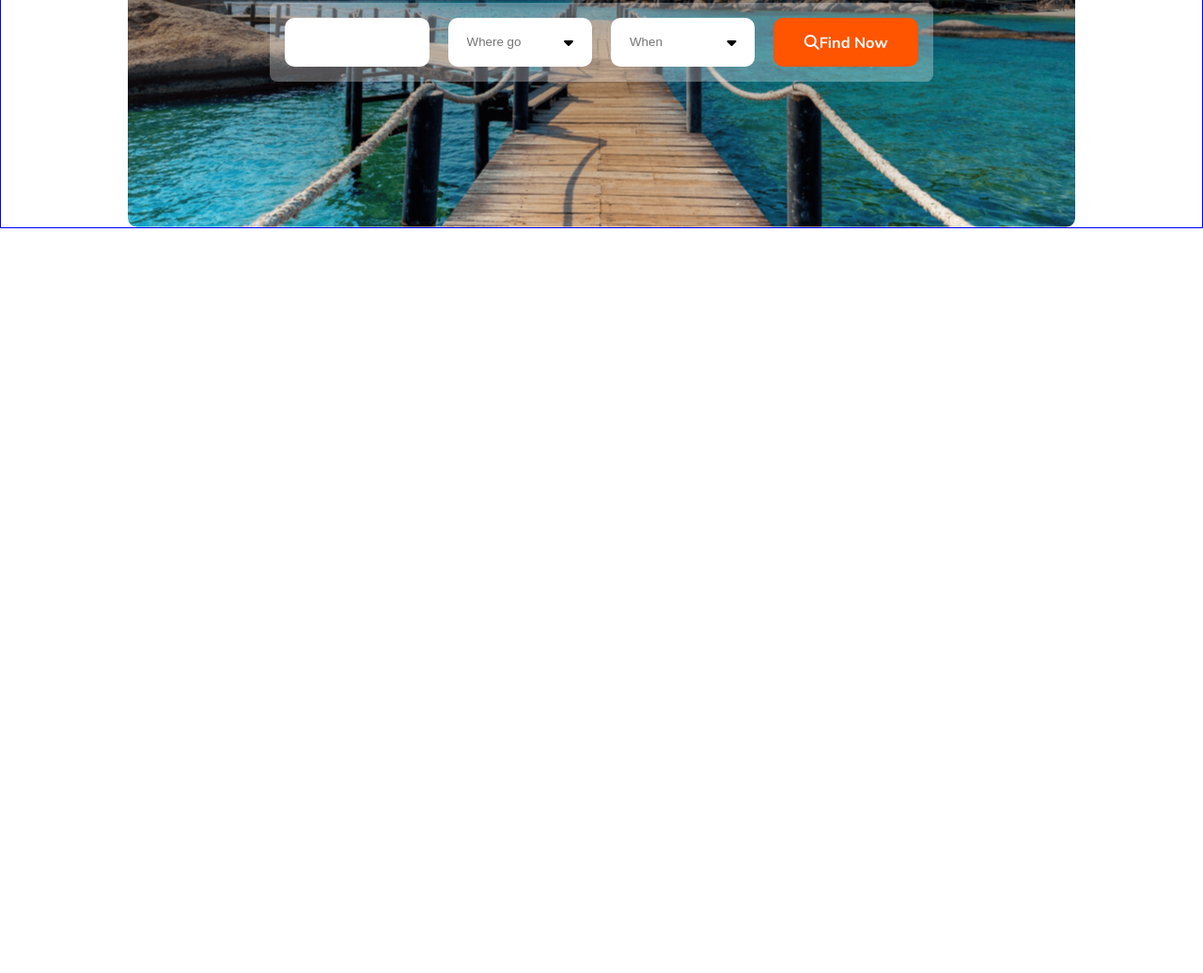
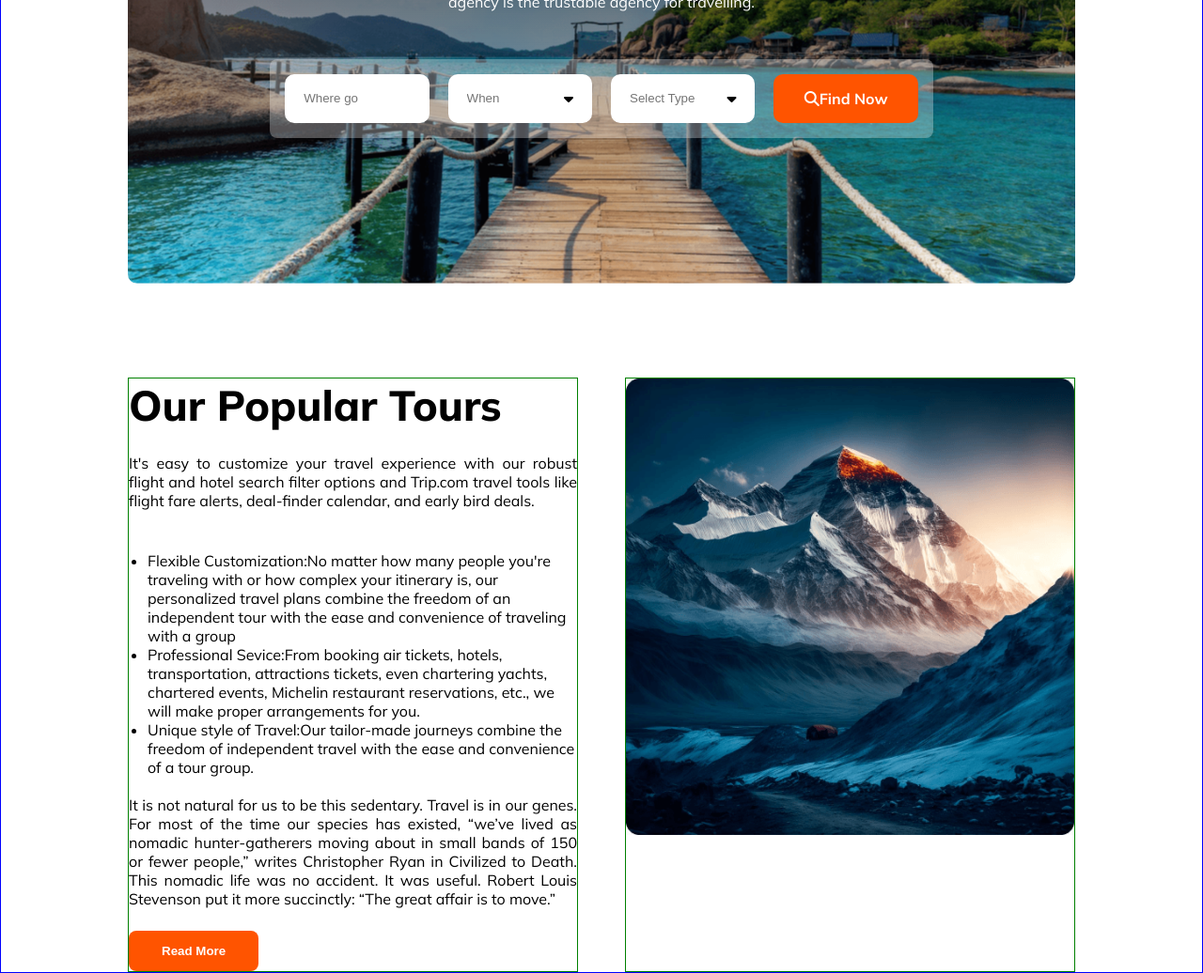
Before and after one commit to Developersobuj/travel_trust, a plain HTML site: page index.html in a window 1280 px wide. Shown: the part 323-1359 px from the top of the page at 94% size. Before the commit the page ends 800 px from the top, so only its background shows below. Drawn offline with Linux system fonts and the light colour scheme.

Commit message:
our popular tours section completed

```diff
--- a/index.html
+++ b/index.html
@@ -28,13 +28,15 @@
                     <li class="visible"><a href="">Testimonial</a></li>
                     <li class="visible"><a href="">Blog</a></li>
                     <li class="visible"><a href="">Contact</a></li>
-                    <li id="hidden"><a href="">lll</a></li>
+                    <li id="hidden"><a href=""><i class="fa-solid fa-bars"></i></a></li>
                 </ul>
             </div>
         </nav>
     </header>
     <!-- main section starts here -->
     <main class="container">
+        <!-- banner section starts here -->
+        <section>
             <div class="banner">
                 <h1>Explore Your Travel</h1>
                 <p>Travel is the activity of going from one place to another place. Some people Travel on their
@@ -42,15 +44,15 @@
                     Our agency is the trustable agency for travelling.</p>
                 <div class="inputDiv">
                     <div>
-                    <input type="text" text="">
+                        <input type="text" text="" placeholder="Where go">
 
                     </div>
                     <div>
-                    <input type="text" text="" placeholder="Where go">
+                        <input type="text" text="" placeholder="When">
                         <span><i class="fa-solid fa-caret-down"></i></span>
                     </div>
                     <div>
-                    <input type="text" text="" placeholder="When">
+                        <input type="text" text="" placeholder="Select Type">
                         <span><i class="fa-solid fa-caret-down"></i></span>
                     </div>
                     <div id="find_btn">
@@ -59,6 +61,47 @@
                     </div>
                 </div>
             </div>
+        </section>
+        <!-- our popular tours section starts here -->
+        <section id="popular_tours">
+            <div class="text_container">
+                <h1 class="section_heading">Our Popular Tours</h1>
+                <p>It's easy to customize your travel experience with our robust flight and hotel search filter options
+                    and Trip.com travel tools like flight fare alerts, deal-finder calendar, and early bird deals.
+                </p>
+                <br>
+
+                <div>
+                    <ul>
+                        <li>Flexible Customization:No matter how many people you're traveling with or how complex your
+                            itinerary is, our personalized travel plans combine the freedom of an independent tour with
+                            the
+                            ease and convenience of traveling with a group</li>
+                        <li>Professional Sevice:From booking air tickets, hotels, transportation, attractions tickets,
+                            even
+                            chartering yachts, chartered events, Michelin restaurant reservations, etc., we will make
+                            proper
+                            arrangements for you.</li>
+                        <li>Unique style of Travel:Our tailor-made journeys combine the freedom of independent travel
+                            with
+                            the ease and convenience of a tour group.
+
+                        </li>
+                </div>
+                <br>
+                <p>It is not natural for us to be this sedentary. Travel is in our genes. For most of the time our
+                    species has existed, “we’ve lived as nomadic hunter-gatherers moving about in small bands of 150 or
+                    fewer people,” writes Christopher Ryan in Civilized to Death. This nomadic life was no accident. It
+                    was useful. Robert Louis Stevenson put it more succinctly: “The great
+                    affair is to move.”</p>
+                <button class="primary_button">Read More</button>
+            </div>
+            <div class="populars_tour_img">
+                <img src="./Images/Rectangle 4.png" alt="">
+            </div>
+        </section>
+
+        <!-- why choose us section starts here -->
 
     </main>
     <footer>
--- a/styles/style.css
+++ b/styles/style.css
@@ -26,6 +26,29 @@ body {
 a {
     text-decoration: none;
 }
+
+.section_heading {
+    font-size: 2.8rem;
+    font-weight: 800;
+}
+
+.primary_button {
+    /* width: 174px; */
+    /* height: 52px; */
+    padding: 14px 35px;
+    text-align: center;
+    border-radius: 8px;
+    background: #FF5400;
+    color: #fff;
+    font-weight: 800;
+    font-size: 20p1.1rem;
+    border: none;
+    /* margin-top: 16px; */
+}
+
+
+
+
 
 /* header section styles start */
 header {
@@ -79,6 +102,7 @@ header {
 
 /* banner section styles here */
 .banner {
+    margin-top: 60px;
     width: 100%;
     height: 500px;
     /* border: 1px solid green; */
@@ -162,6 +186,36 @@ header {
 
 }
 
+/* our popular tours style started */
+#popular_tours {
+    display: flex;
+    gap: 50px;
+    justify-content: space-between;
+    margin-top: 100px;
+}
+
+.text_container {}
+
+.text_container>div {
+    padding-left: 20px;
+}
+
+.text_container>h1,
+.text_container>p {
+    text-align: justify;
+    padding-bottom: 24px;
+}
+
+.populars_tour_img>img {
+    width: 100%;
+    /* height: 100%; */
+}
+
+.text_container,
+.populars_tour_img {
+    width: calc(100% - 50px /2);
+    border: 1px solid green;
+}
 
 
 
@@ -202,6 +256,10 @@ header {
         font-size: 2rem;
     }
 
+    .banner {
+        margin-top: 20px;
+    }
+
     .banner>h1 {
         font-size: 2rem;
     }
@@ -214,4 +272,11 @@ header {
     .inputDiv>div {
         width: 100%;
     }
+
+    /* populars tour */
+    #popular_tours {
+        flex-direction: column;
+        gap: 20px;
+        margin-top: 24px;
+    }
 }
```
Lines whose indentation alone changed are shown as unchanged.
